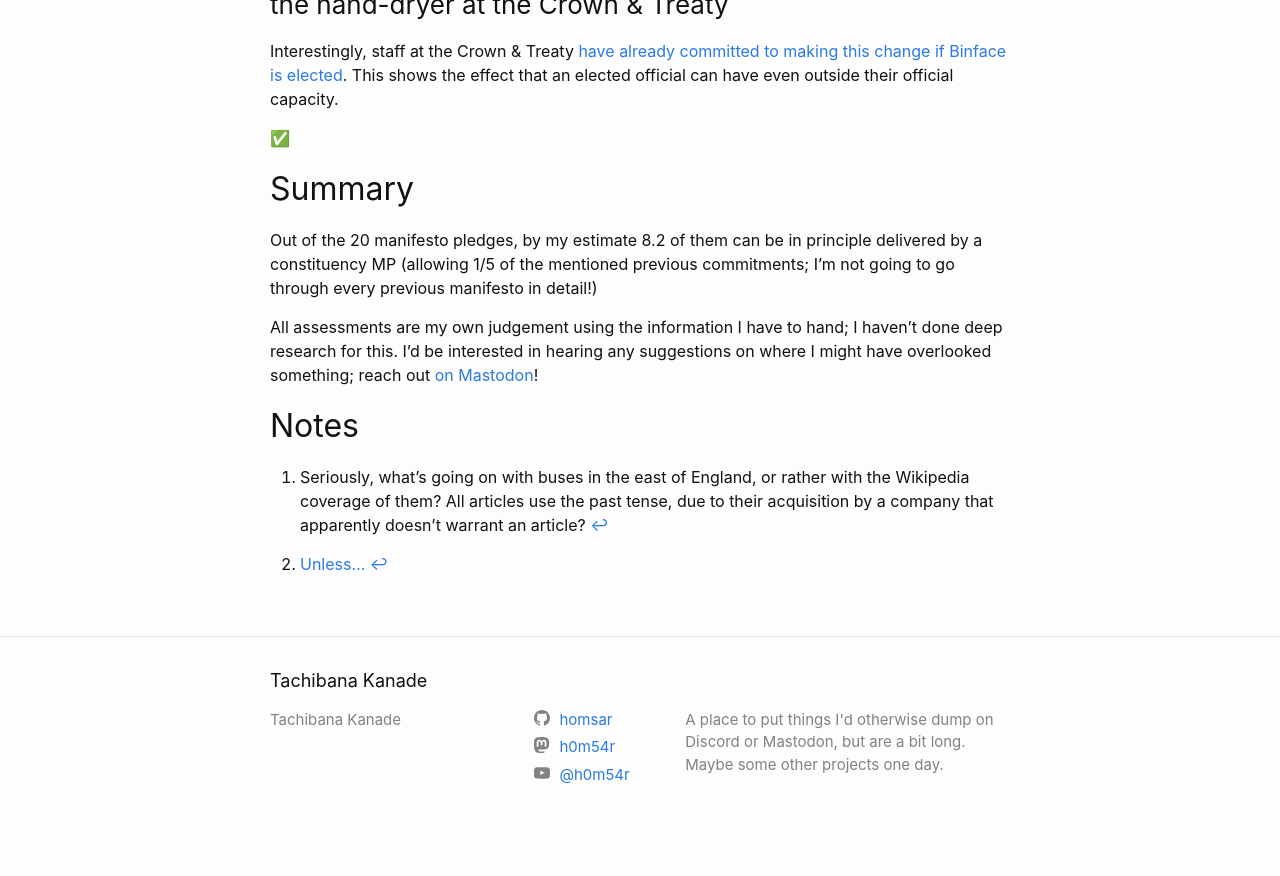
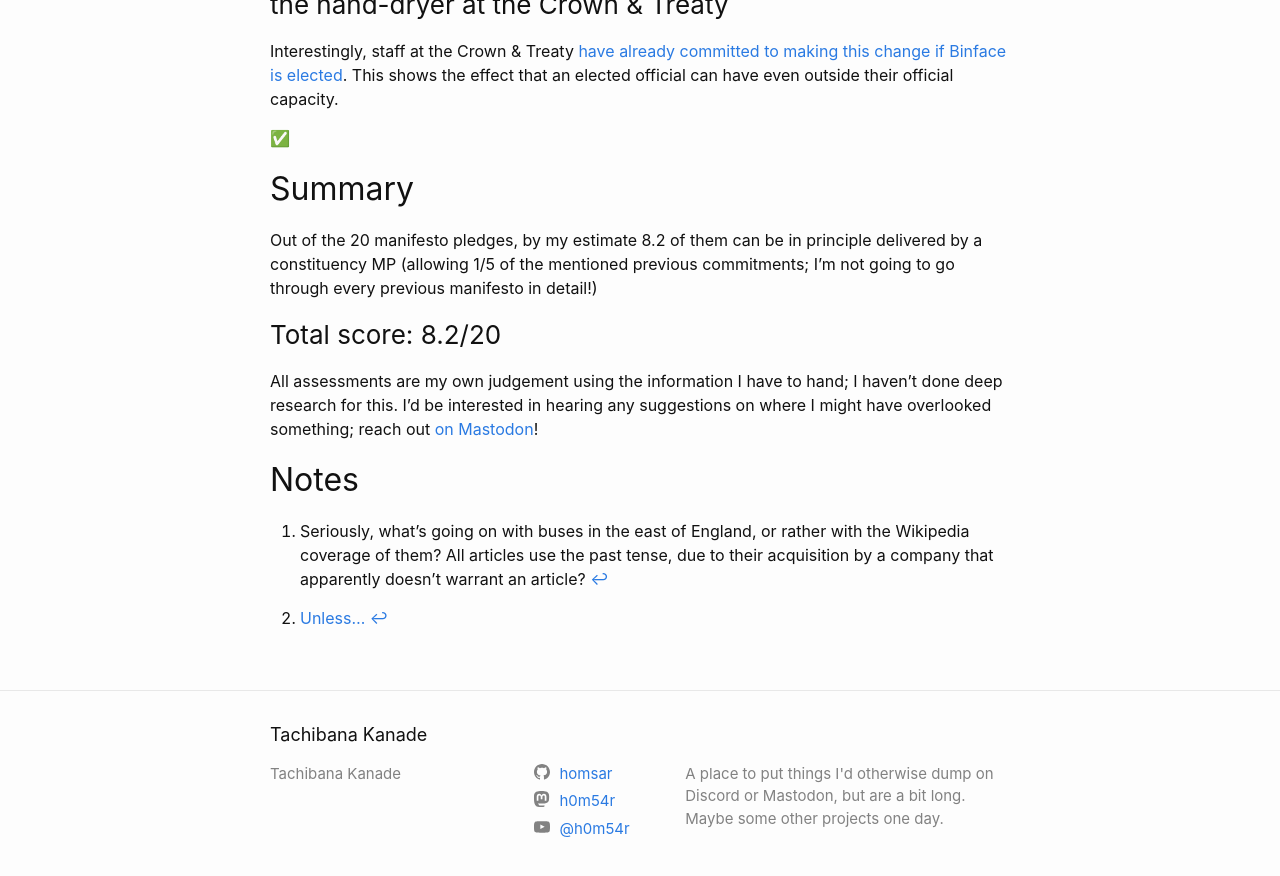
Before and after one commit to homsar/homsar.github.io, a Jekyll site: the page built from _posts/2026-08-05-binface.md, in a window 1280 px wide and 900 px high, scrolled down 6607 px. Shown: the top 876 px of the window. Built offline with Jekyll 4.4.1, drawn with Linux system fonts in a browser that asks for light colours; before the commit the page ends 7453 px from its top, so only the background shows below that.

Commit message:
add headline figure

```diff
--- a/_posts/2026-08-05-binface.md
+++ b/_posts/2026-08-05-binface.md
@@ -321,6 +321,8 @@ by my estimate 8.2 of them can be in principle delivered by a constituency MP
 (allowing 1/5 of the mentioned previous commitments;
 I'm not going to go through every previous manifesto in detail!)
 
+### Total score: 8.2/20
+
 All assessments are my own judgement using the information I have to hand;
 I haven't done deep research for this.
 I'd be interested in hearing any suggestions on where I might have overlooked something;
```
